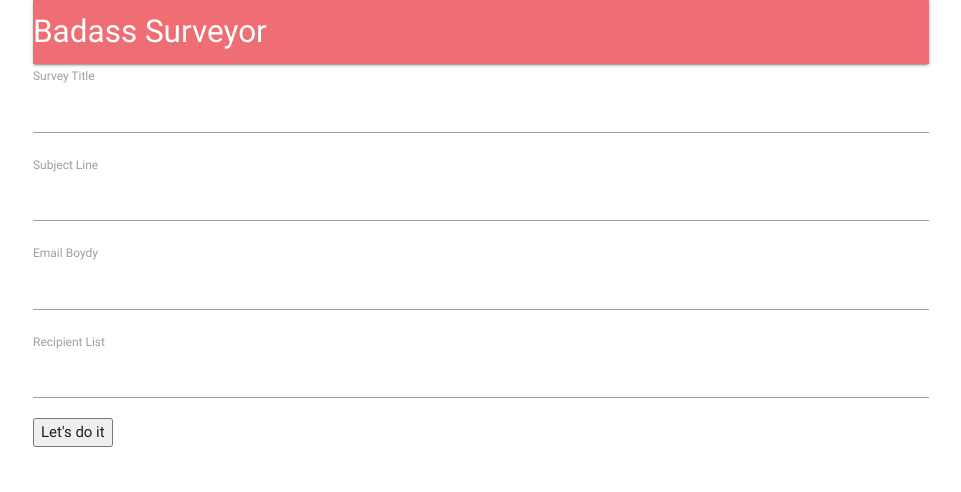
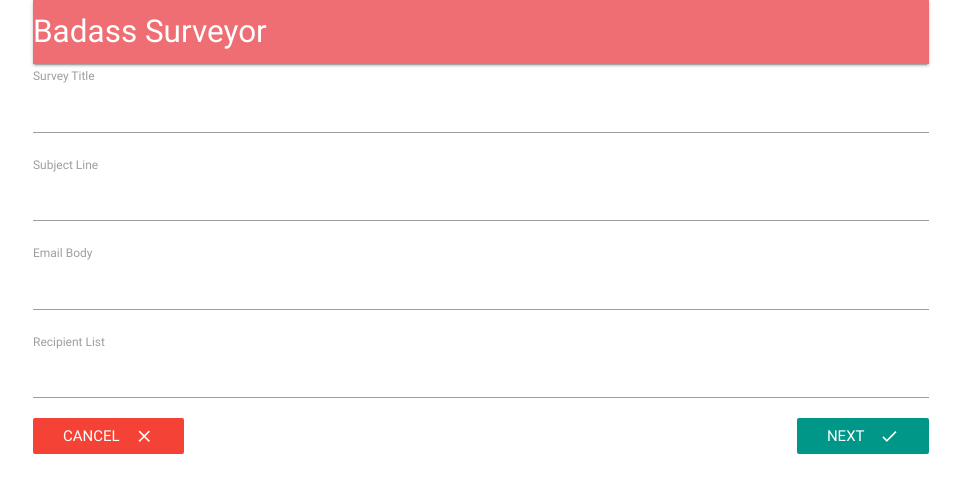
Before and after one commit to ordsec/badass-surveyor, a React (Create React App) app in the folder client/: page /surveys/new in a window 1280 px wide. Shown: the top 492 px of the page, without its empty margins (159-1120 px from the left). Built offline with nearby package versions, Linux system fonts and the light colour scheme; no server answers.

Commit message:
add Cancel button to the form, style buttons

```diff
--- a/client/src/components/surveys/SurveyForm.js
+++ b/client/src/components/surveys/SurveyForm.js
@@ -1,13 +1,14 @@
 import _ from 'lodash';
 import React, { Component } from 'react';
 import { reduxForm, Field } from 'redux-form';
+import { Link } from 'react-router-dom';
 
 import SurveyField from './SurveyField';
 
 const FIELDS = [
   { label: 'Survey Title', name: 'title' },
   { label: 'Subject Line', name: 'subject' },
-  { label: 'Email Boydy', name: 'body' },
+  { label: 'Email Body', name: 'body' },
   { label: 'Recipient List', name: 'recipients' }
 ];
 
@@ -34,7 +35,14 @@
           this.props.handleSubmit((values) => console.log(values))
         }>
           {this.renderFields()}
-          <button type="submit">Let's do it</button>
+          <Link to="/surveys" className="red btn-flat white-text">
+            Cancel
+            <i className="material-icons right">clear</i>
+          </Link>
+          <button type="submit" className="teal btn-flat right white-text">
+            NEXT
+            <i className="material-icons right">done</i>
+          </button>
         </form>
       </div>
     );
```
